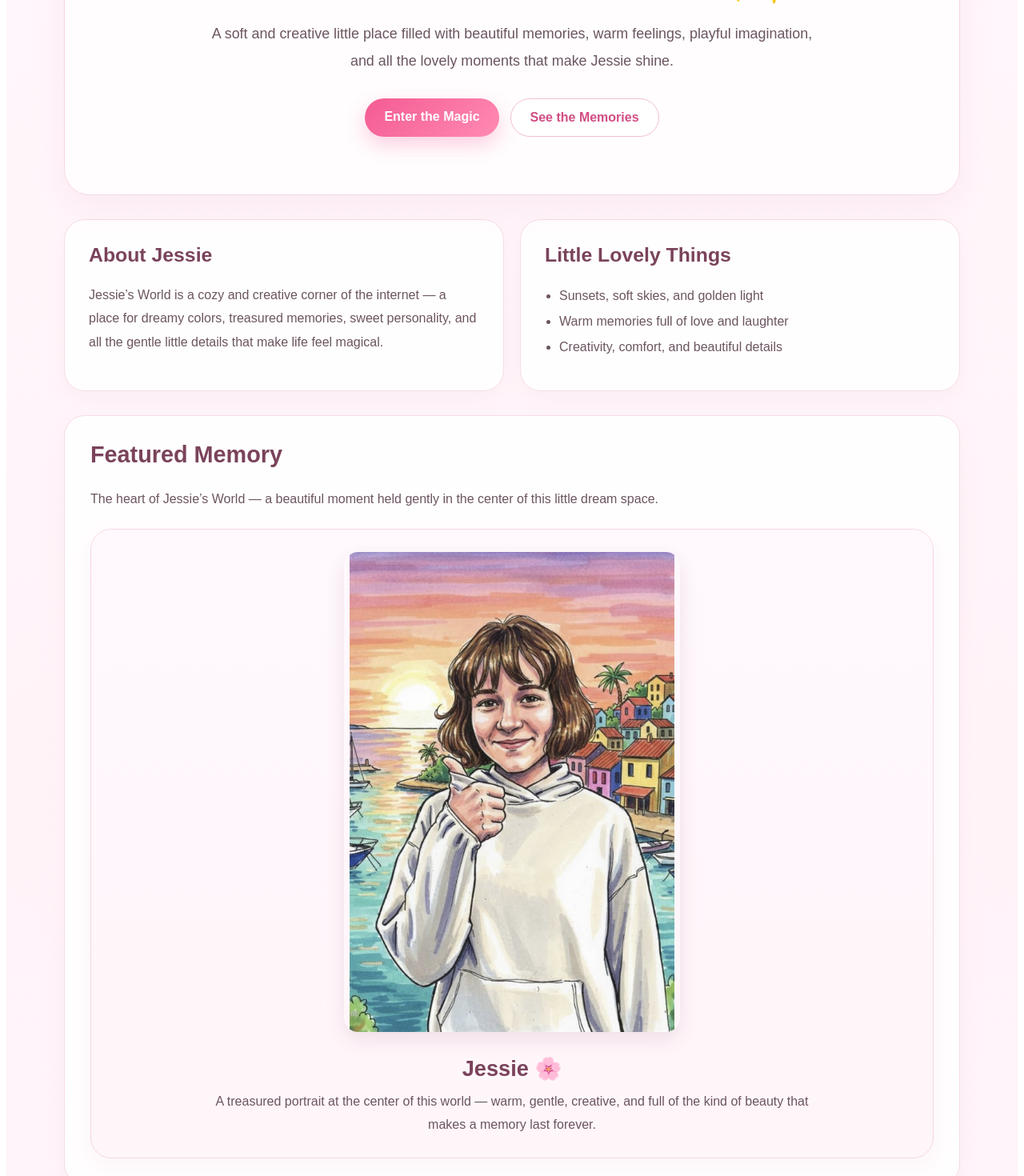
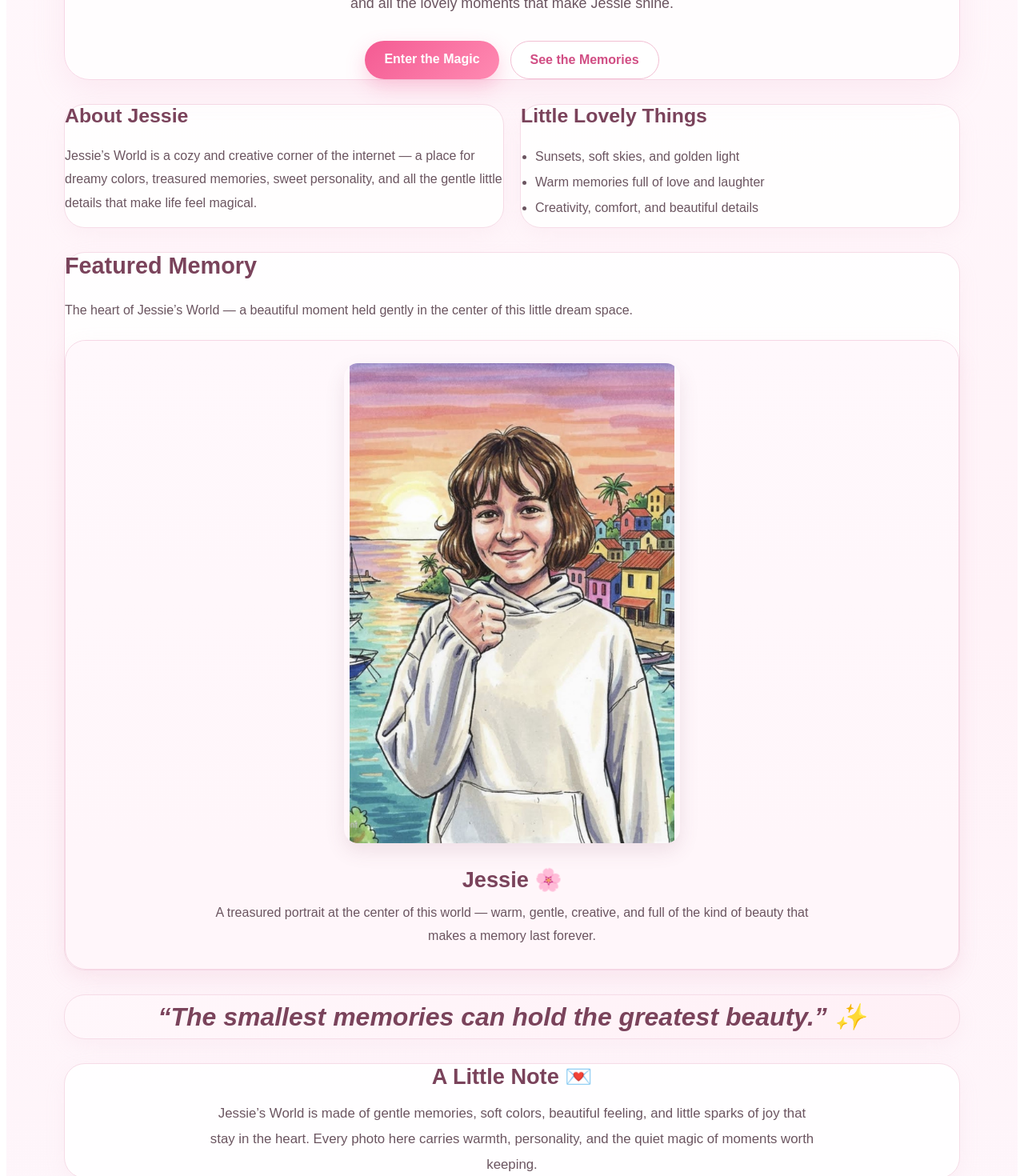
Before and after one commit to DanceOnVibes/Jessie-ai, a Next.js app: page / in a window 1280 px wide. Shown: the part 300-1770 px from the top of the page at 80% size. Built offline with nearby package versions, Linux system fonts and the light colour scheme.

Commit message:
Add fade-in animation and more mobile polish

```diff
--- a/app/globals.css
+++ b/app/globals.css
@@ -9,6 +9,21 @@ body {
 
 * {
   box-sizing: border-box;
+}
+
+.page-shell {
+  animation: fadeInPage 0.8s ease;
+}
+
+@keyframes fadeInPage {
+  from {
+    opacity: 0;
+    transform: translateY(10px);
+  }
+  to {
+    opacity: 1;
+    transform: translateY(0);
+  }
 }
 
 .nav-link {
@@ -58,3 +73,37 @@ body {
   transform: translateY(-4px);
   box-shadow: 0 12px 24px rgba(235, 188, 208, 0.18);
 }
+
+.hero-card {
+  padding: 72px 30px;
+}
+
+.section-card {
+  padding: 32px;
+}
+
+.closing-card {
+  padding: 40px 28px;
+}
+
+@media (max-width: 768px) {
+  .hero-card {
+    padding: 52px 22px;
+  }
+
+  .section-card {
+    padding: 24px;
+  }
+
+  .closing-card {
+    padding: 30px 22px;
+  }
+
+  .mobile-center {
+    text-align: center;
+  }
+
+  .featured-image {
+    max-width: 100% !important;
+  }
+}
--- a/app/page.tsx
+++ b/app/page.tsx
@@ -34,6 +34,7 @@ export default function Home() {
 
   return (
     <main
+      className="page-shell"
       style={{
         minHeight: "100vh",
         background:
@@ -99,11 +100,11 @@ export default function Home() {
 
         <div
           id="top"
+          className="hero-card"
           style={{
             background: "rgba(255,255,255,0.72)",
             border: "1px solid #f7d7e6",
             borderRadius: "32px",
-            padding: "72px 30px",
             textAlign: "center",
             boxShadow: "0 12px 40px rgba(232, 163, 192, 0.16)",
             backdropFilter: "blur(10px)",
@@ -200,10 +201,10 @@ export default function Home() {
           }}
         >
           <div
+            className="section-card mobile-center"
             style={{
               background: "rgba(255,255,255,0.9)",
               borderRadius: "26px",
-              padding: "30px",
               border: "1px solid #f6dce7",
               boxShadow: "0 8px 24px rgba(230, 186, 205, 0.12)",
             }}
@@ -219,10 +220,10 @@ export default function Home() {
           </div>
 
           <div
+            className="section-card mobile-center"
             style={{
               background: "rgba(255,255,255,0.9)",
               borderRadius: "26px",
-              padding: "30px",
               border: "1px solid #f6dce7",
               boxShadow: "0 8px 24px rgba(230, 186, 205, 0.12)",
             }}
@@ -236,6 +237,8 @@ export default function Home() {
                 margin: 0,
                 lineHeight: 2,
                 color: "#6b5560",
+                textAlign: "left",
+                display: "inline-block",
               }}
             >
               <li>Sunsets, soft skies, and golden light</li>
@@ -247,11 +250,11 @@ export default function Home() {
 
         <section
           id="memories"
+          className="section-card"
           style={{
             marginTop: "30px",
             background: "rgba(255,255,255,0.92)",
             borderRadius: "26px",
-            padding: "32px",
             border: "1px solid #f6dce7",
             boxShadow: "0 8px 24px rgba(230, 186, 205, 0.12)",
           }}
@@ -286,6 +289,7 @@ export default function Home() {
               <img
                 src="/jessie-main.jpg"
                 alt="Jessie"
+                className="featured-image"
                 style={{
                   width: "100%",
                   maxWidth: "420px",
@@ -330,11 +334,11 @@ export default function Home() {
         </section>
 
         <section
+          className="section-card"
           style={{
             marginTop: "30px",
             background: "linear-gradient(135deg, #fff7fb, #fff0f6)",
             borderRadius: "26px",
-            padding: "42px 28px",
             border: "1px solid #f6dce7",
             boxShadow: "0 8px 24px rgba(230, 186, 205, 0.12)",
             textAlign: "center",
@@ -355,11 +359,11 @@ export default function Home() {
         </section>
 
         <section
+          className="section-card"
           style={{
             marginTop: "30px",
             background: "rgba(255,255,255,0.92)",
             borderRadius: "26px",
-            padding: "32px",
             border: "1px solid #f6dce7",
             boxShadow: "0 8px 24px rgba(230, 186, 205, 0.12)",
             textAlign: "center",
@@ -393,11 +397,11 @@ export default function Home() {
         </section>
 
         <section
+          className="section-card"
           style={{
             marginTop: "30px",
             background: "rgba(255,255,255,0.92)",
             borderRadius: "26px",
-            padding: "32px",
             border: "1px solid #f6dce7",
             boxShadow: "0 8px 24px rgba(230, 186, 205, 0.12)",
           }}
@@ -492,11 +496,11 @@ export default function Home() {
         </section>
 
         <section
+          className="closing-card"
           style={{
             marginTop: "30px",
             background: "linear-gradient(135deg, #fff6fa, #fffafc)",
             borderRadius: "28px",
-            padding: "40px 28px",
             border: "1px solid #f4d8e5",
             boxShadow: "0 8px 24px rgba(230, 186, 205, 0.12)",
             textAlign: "center",
```
